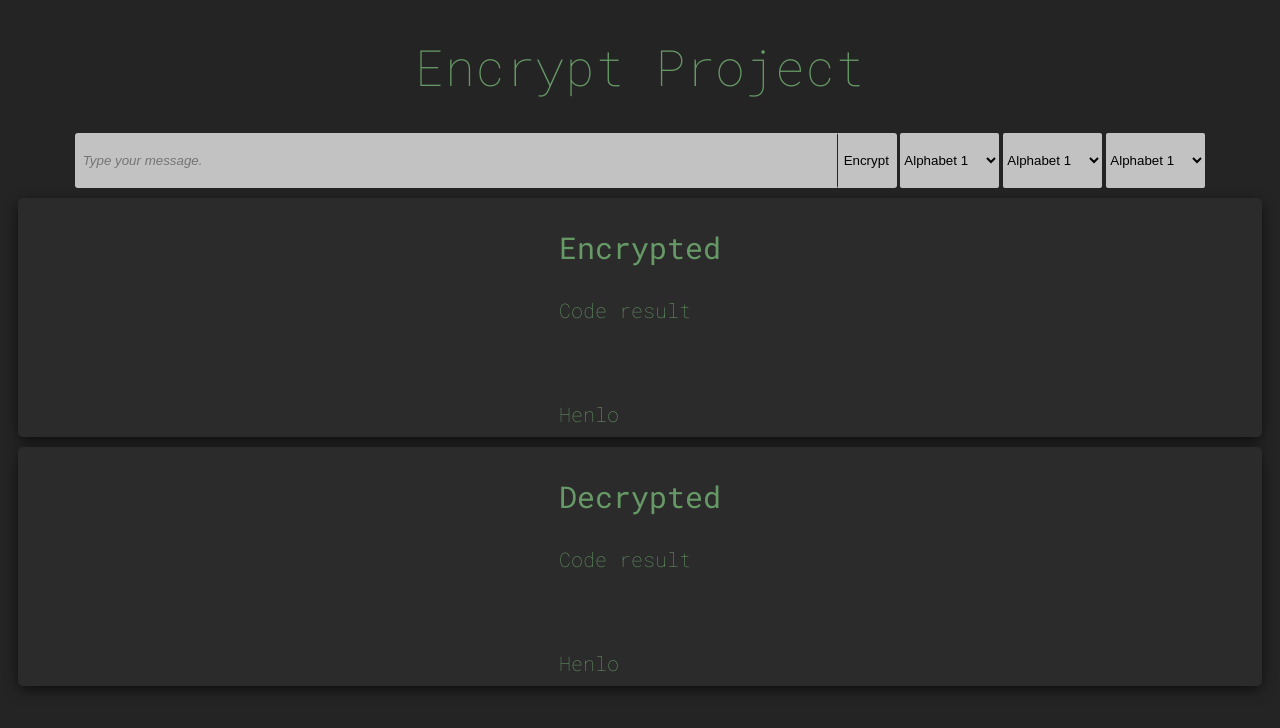
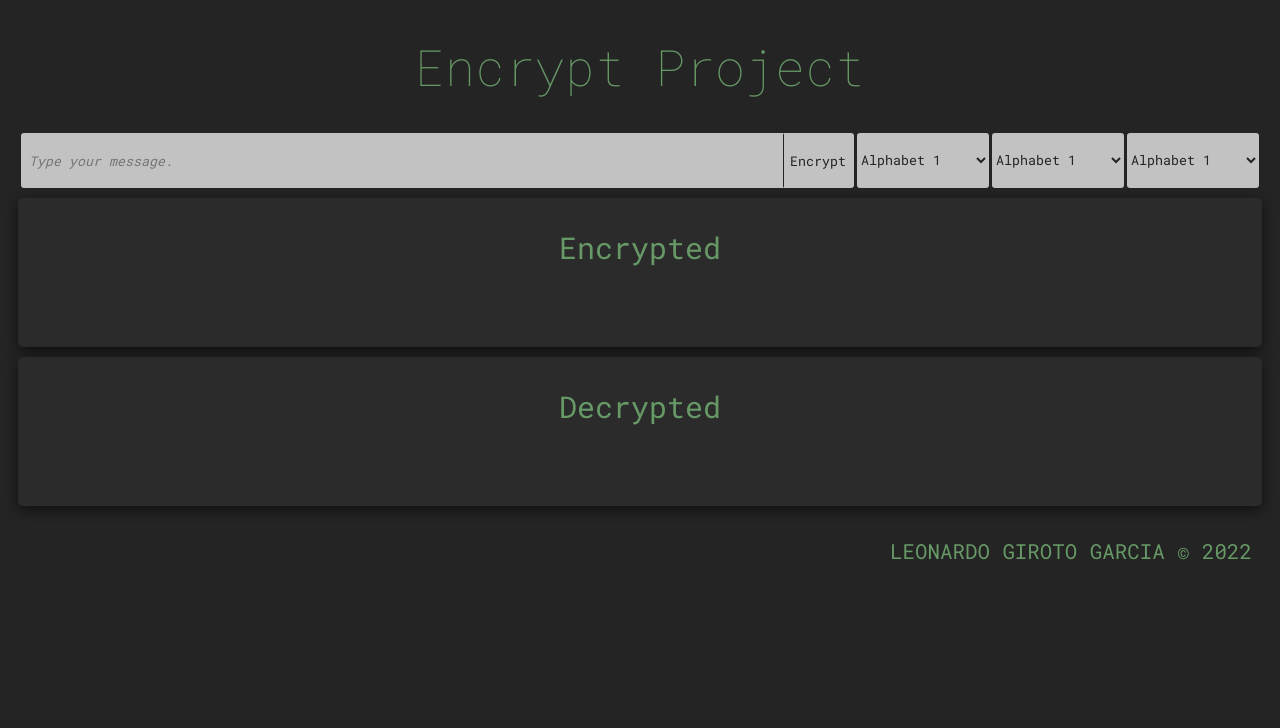
Before and after one commit to lgirotogarcia/Enigma, a plain HTML site: page index.html in a window 1280 px wide. Drawn offline with Linux system fonts and the light colour scheme.

Commit message:
Mais algumas alterações CSS, e tentando linkar o script no HTML.

```diff
--- a/index.html
+++ b/index.html
@@ -19,13 +19,24 @@
             </div>
             <div class="message">
                 <div class="text-box">
-                <input type="text" class="text-field" placeholder="Type your message.">
+                    <input type="text" class="text-field" id="text-field" placeholder="Type your message.">
                 </div>
                 <div class="button">
-                <button type="Submit"> Encrypt </button>
+                    <button id="button-submit" type="submit"> Encrypt </button>
                 </div>
                 <div class="rotor">
                     <select name="Select your alphabet" class="rotor-selection" id="first-selection">
+                        <optgroup label="Select your alphabet" >
+                            <option value="1" class="rotor-option" id="1">Alphabet 1
+
+                            </option>
+                            <option value="2" class="rotor-option">Alphabet 2</option>
+                            <option value="3" class="rotor-option">Alphabet 3</option>
+                            <option value="4" class="rotor-option">Alphabet 4</option>
+                            <option value="5" class="rotor-option">Alphabet 5</option>
+                        </optgroup>
+                        </select>
+                    <select name="Select your alphabet" class="rotor-selection" id="second-selection">
                         <optgroup label="Select your alphabet">
                             <option value="1" class="rotor-option">Alphabet 1</option>
                             <option value="2" class="rotor-option">Alphabet 2</option>
@@ -34,7 +45,7 @@
                             <option value="5" class="rotor-option">Alphabet 5</option>
                         </optgroup>
                     </select>
-                <select name="Select your alphabet" class="rotor-selection">
+                    <select name="Select your alphabet" class="rotor-selection" id="third-selection">
                         <optgroup label="Select your alphabet">
                             <option value="1" class="rotor-option">Alphabet 1</option>
                             <option value="2" class="rotor-option">Alphabet 2</option>
@@ -43,25 +54,36 @@
                             <option value="5" class="rotor-option">Alphabet 5</option>
                         </optgroup>
                     </select>
-                <select name="Select your alphabet" class="rotor-selection">
-                    <optgroup label="Select your alphabet">
-                        <option value="1" class="rotor-option">Alphabet 1</option>
-                        <option value="2" class="rotor-option">Alphabet 2</option>
-                        <option value="3" class="rotor-option">Alphabet 3</option>
-                        <option value="4" class="rotor-option">Alphabet 4</option>
-                        <option value="5" class="rotor-option">Alphabet 5</option>
-                    </optgroup>
-                </select>
+                    <script src="./js/enigma.js">code(getElementById('first-selection'),getElementById('second-selection'),getElementById('third-selection'),getElementById('text-field'))</script>
                 </div>
             </div>
             <div class="encrypted">
                 <h3>Encrypted</h3>
-            Code result <br><br><br><br> Henlo
+                <p>
+                    <script src="./js/enigma.js">
+                        code(getElementById('first-selection'),getElementById('second-selection'),getElementById('third-selection'),getElementById('text-field')).encrypted
+                    </script>
+                </p>
             </div>
             <div class="decrypted">
                 <h3>Decrypted</h3>
-            Code result <br><br><br><br> Henlo
+                <p>
+                    <script src="./js/enigma.js">
+                        code(getElementById('first-selection'),getElementById('second-selection'),getElementById('third-selection'),getElementById('text-field')).decrypted
+                    </script>
+                </p>
             </div>
         </div>
+        <footer class="rodape">
+            <p>LEONARDO GIROTO GARCIA ©
+                <span id="current_date">
+                    <script>
+                        const ano = document.getElementById("current_date");
+                        const anoAtual = new Date();
+                        ano.innerHTML = anoAtual.getFullYear();
+                    </script>
+                </span>
+            </p>
+        </footer>
     </body>
 </html>
--- a/js/enigma.js
+++ b/js/enigma.js
@@ -35,8 +35,7 @@ const code = function(fast, middle, slow, code){
     return results;
 };
 
-console.log(code(1,5,4, 'A enigma funciona'));
-
-
+console.log(code(3,2,5, 'pois venha').decrypted);
+code(1,4,2,'olar')
 
 module.exports = code;
--- a/style/style.css
+++ b/style/style.css
@@ -1,16 +1,18 @@
+* {
+    font-family: 'Roboto Mono', monospace;
+    color:#669966;
+}
+
+*::selection{
+    background-color: #669966;
+    color: #fff;
+}
 body {
     background-color: rgb(37, 36, 36);
 }
 
-body::selection{
-    background-color: #669966;
-    color: #fff;
-}
-
 h1 {
     text-align: center;
-    color:#669966;
-    font-family: 'Roboto Mono', monospace;
     font-weight: 100;
     font-size: 50px;
 }
@@ -18,33 +20,19 @@ h1 {
 .encrypted, .decrypted {
     margin: 10px;
     background-color: rgb(43, 43, 43);
-    color: #669966;
     display:grid;
     padding-bottom: 10px;
     justify-content: center;
     z-index: 1;
     border-radius: 5px;
     box-shadow: 0px 4px 15px -2px rgb(0 0 0/ 75%);
-    font-family: 'Roboto Mono', monospace;
     font-weight: 100;
     font-size: 20px;
 }
 
 .encrypted > h3, .decrypted > h3 {
-    font-family: 'Roboto Mono', monospace;
     font-weight: 400;
     font-size: 30px;
-}
-
-
-.encrypted::selection, .decrypted::selection, h3::selection, h1::selection, br::selection, .text-field::selection, button::selection, .rotor-selection::selection{
-    background-color: #669966;
-    color: #fff;
-}
-
-button:hover::selection {
-    background-color: #fff;
-    color: #669966;
 }
 
 button {
@@ -60,13 +48,12 @@ button {
     border-left-color:rgb(37, 36, 36);
     border-style:solid;
     background-color: rgb(194, 194, 194);
-    color: #000;
+    color: rgb(37, 36, 36);
     cursor: pointer;
-    /* position:static; */
 }
 
 button:hover {
-    color: #000;
+    color: rgb(37, 36, 36);
     background-color: rgb(186,186,186);
     border-color:rgb(186,186,186);
     border-left-width: 1px;
@@ -76,17 +63,7 @@ button:hover {
 .message {
     display: flex;
     justify-content: center;
-    /* border:none; */
     position:relative;
-}
-
-.text-field:placeholder-shown {
-    font-style: italic;
-}
-.text-field:focus {
-    border-color: inherit;
-    -webkit-box-shadow: none;
-    box-shadow: none;
 }
 
 .text-field {
@@ -94,27 +71,49 @@ button:hover {
     border-bottom-right-radius: 0px;
     border-top-left-radius: 3px;
     border-top-right-radius: 0px;
-    display: inline-flex;
     height: 53px;
     width: 750px;
     background-color: rgb(194, 194, 194);
-    color: #000;
+    color: rgb(37, 36, 36);
     border: none;
     position: static;
     left: 55px;
     padding-left: 8px;
     padding-right: 4px;
 }
+.text-field:placeholder-shown {
+    font-style: italic;
+}
+.text-field:focus {
+    outline: none;
+}
 
+.rotor {
+    border: none;
+    position:relative;
+    display: flex;
+}
 .rotor-selection {
     height: 55px;
     width: fit-content;
     background-color: rgb(194, 194, 194);
-    color: #000;
-    border: 5px;
-    border-radius: 2px;
+    color: rgb(37, 36, 36);
+    border-radius: 3px;
+    margin: none;
+    padding: none;
+    border: none;
+    margin-left: 3px;
 }
 
-#first-selection {
-    margin-left: 3.5px;
+optgroup, .rotor-option {
+   color: rgb(37, 36, 36);
 }
+
+.rodape{
+    grid-area: rodape;
+    display: flex;
+    justify-content: flex-end;
+    align-items: center;
+    font-size: 1.3rem;
+    padding-right: 20px;
+}
```
Lines whose indentation alone changed are shown as unchanged.
